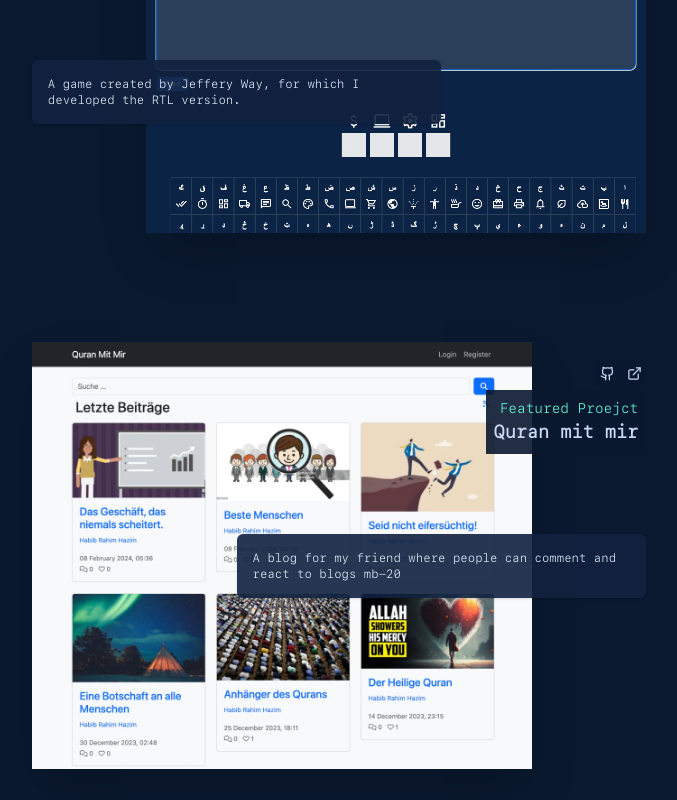
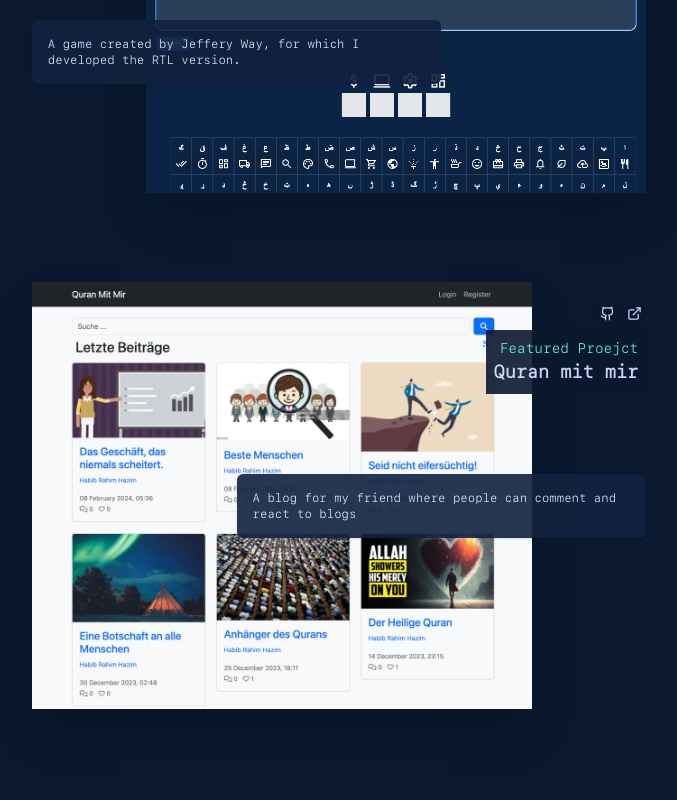
Before and after one commit to faisaltheprofessor/portfolio-v1, a Next.js app: page /projects in a window 1280 px wide. Shown: the part 1440-2240 px from the top of the page, without its empty margins (301-978 px from the left). Built offline with nearby package versions, Linux system fonts and the light colour scheme.

Commit message:
remove className from project description

```diff
--- a/src/app/projects/page.tsx
+++ b/src/app/projects/page.tsx
@@ -41,7 +41,8 @@ const Home = () => {
         />
 
         <WorkCard
-          description="A blog for my friend where people can comment and react to blogs mb-20"
+          className="mb-20"
+          description="A blog for my friend where people can comment and react to blogs"
           image="/work/quranmitmir.webp"
           title="Quran mit mir"
           featureText="Featured Proejct"
```
